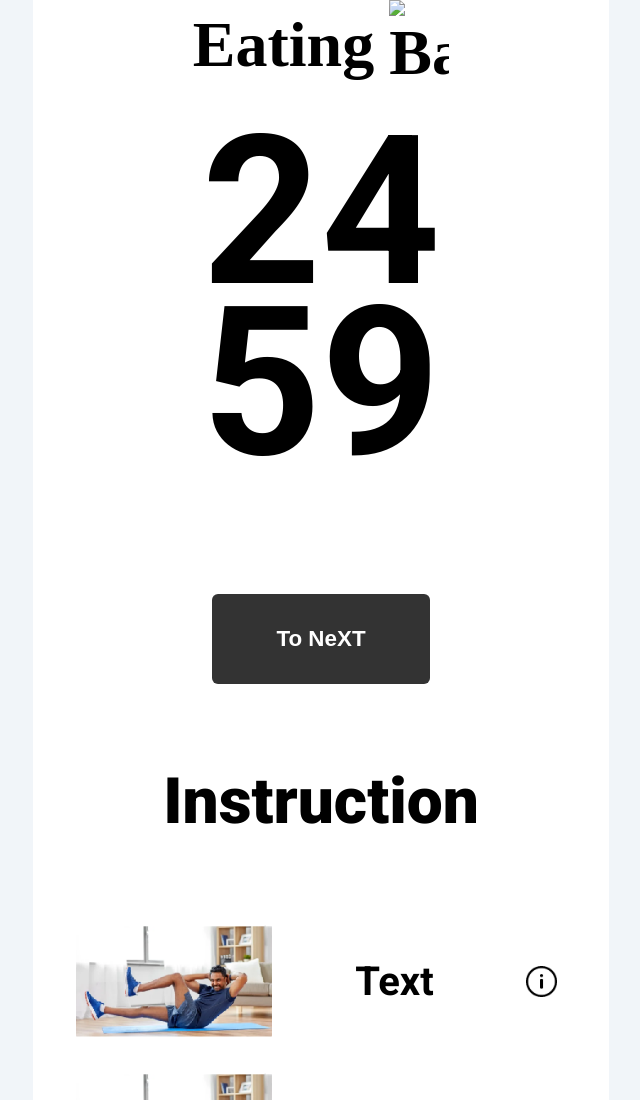
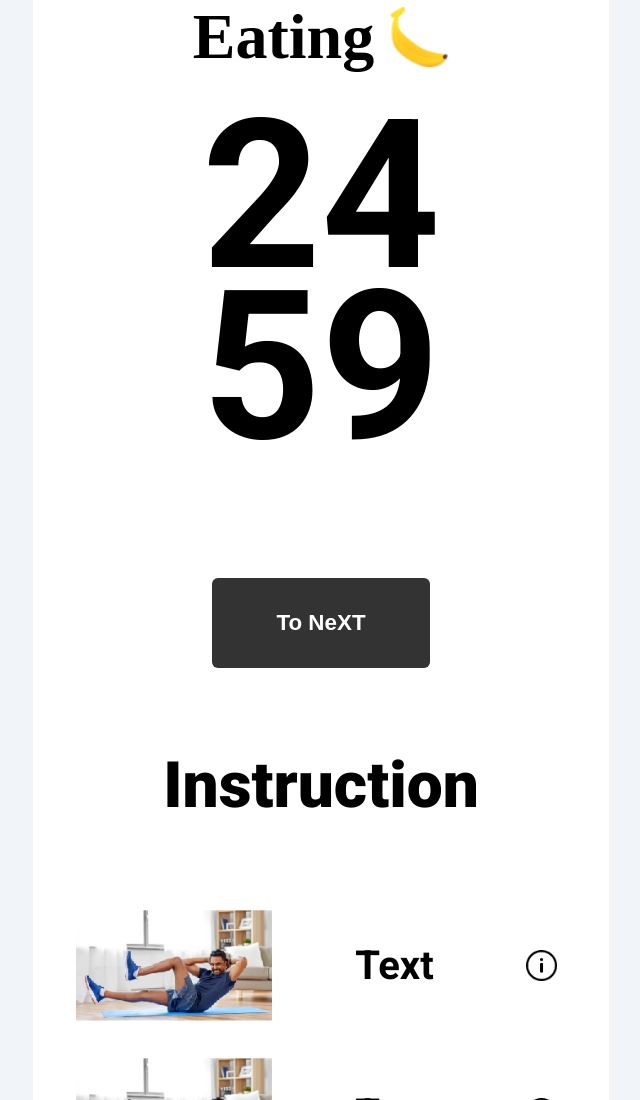
Before and after one commit to abdallah-shaltout/Testing-Files, a plain HTML site: page index.html in a window 1280 px wide. Shown: the top 1100 px of the page, without its empty margins (319-959 px from the left). Drawn offline with Linux system fonts and the light colour scheme; the site is published under a folder, as on GitHub Pages, so addresses that start at the root find nothing; a web font is replaced by a local one.

Commit message:
fix linkt

```diff
--- a/index.html
+++ b/index.html
@@ -10,7 +10,7 @@
   <body>
     <main>
       <div class="container">
-        <div class="head">Eating <img src="/banana.png" alt="Banana" /></div>
+        <div class="head">Eating <img src="banana.png" alt="Banana" /></div>
         <div class="nums">
           <span>24</span>
           <span>59</span>
```
